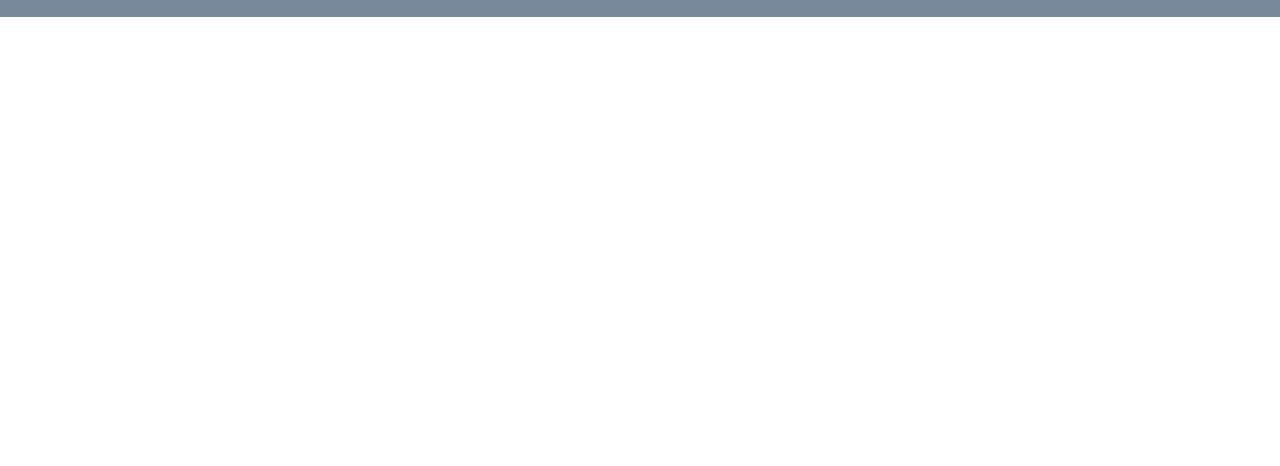
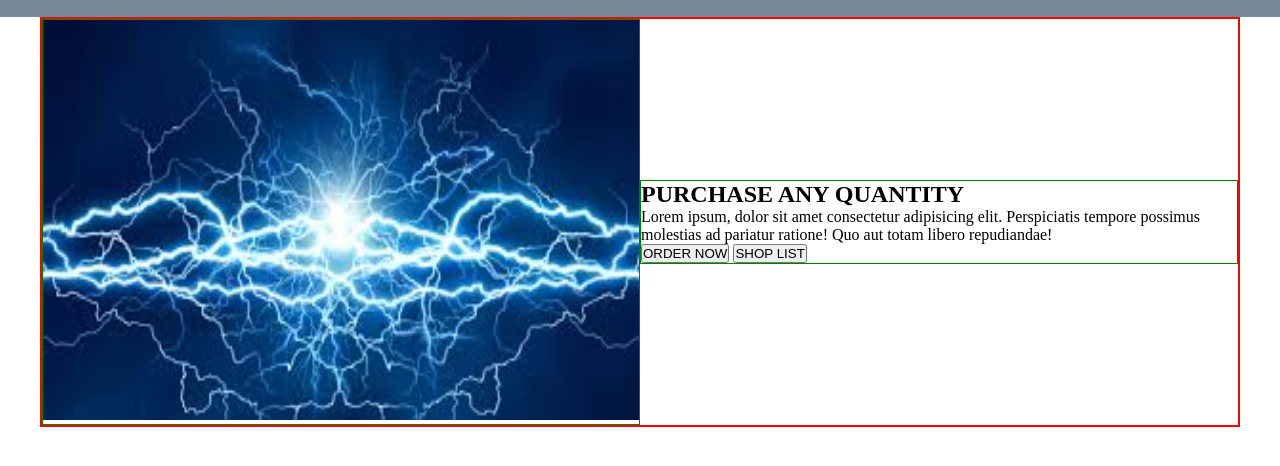
Before and after one commit to Musarrat1/Store-shop, a plain HTML site: page index.html in a window 1280 px wide. Shown: the part 64-530 px from the top of the page. Drawn offline with Linux system fonts and the light colour scheme.

Commit message:
addedd banner section

```diff
--- a/index.html
+++ b/index.html
@@ -26,7 +26,23 @@
             </div>
         </nav>
     </div>
-    </header>
+</header>
+<!-- banner section start here -->
+<main class="main-content">
+    <div class="main-div">
+        <div class="banner-child">
+          <img class="img-banner" src="download.jpeg" alt="">
+        </div>
+        <div class="banner-child">
+            <h2>PURCHASE ANY QUANTITY</h2>
+                <p class="p-line">Lorem ipsum, dolor sit amet consectetur adipisicing elit. Perspiciatis tempore possimus molestias ad pariatur ratione! Quo aut totam libero repudiandae!</p>
+                <button>ORDER NOW</button>
+                <button>SHOP LIST</button></div>
+        </div>
+    </div>
+</main>
+<!--banner section end here-->
+
 
 </body>
 </html>
--- a/style/style.css
+++ b/style/style.css
@@ -29,6 +29,29 @@
 .nav-hamburger-menu{
     display: none;
 }
+/*banner start */
+.main-content{
+    max-width:1200px;
+    margin: 0 auto;
+    min-height:400px;
+    border: 2px solid red;
+}
+.img-banner{
+    width: 600px;
+    height: 400px;
+}
+.main-div{
+    display: flex;
+    align-items: center;
+}
+.banner-child{
+    width: 50%;
+    border: 1px solid green;
+
+}
+.banner-child img{
+    width: 100%;
+}
 .btn-bg{
 
 }
```
Also changed, not shown: download.jpeg (added).
